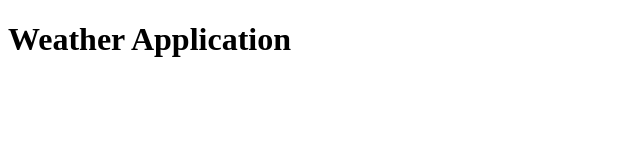
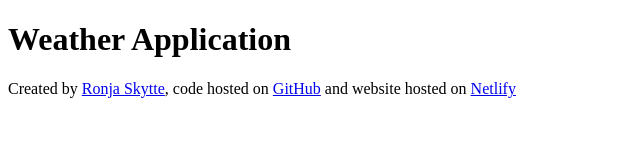
Before and after one commit to Ron-Skyt/shecodes-plus-weather-app, a plain HTML site: page index.html in a window 1280 px wide. Shown: the whole page, without its empty margins (0-640 px from the left). Drawn offline with Linux system fonts and the light colour scheme.

Commit message:
Footer created with GitHub and Netlify links

```diff
--- a/index.html
+++ b/index.html
@@ -7,5 +7,16 @@
   </head>
   <body>
     <h1>Weather Application</h1>
+    <footer>
+      Created by
+      <a href="http://github.com/Ron-Skyt" target="_blank">Ronja Skytte</a>,
+      code hosted on
+      <a
+        href="http://github.com/Ron-Skyt/shecodes-plus-weather-app"
+        target="_blank"
+        >GitHub</a
+      >
+      and website hosted on <a href="#">Netlify</a>
+    </footer>
   </body>
 </html>
```
